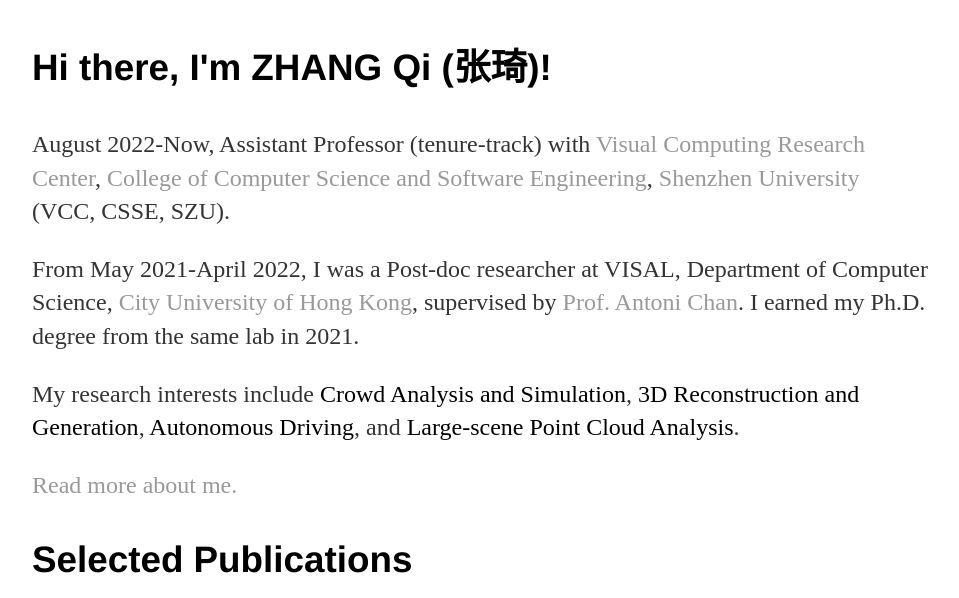
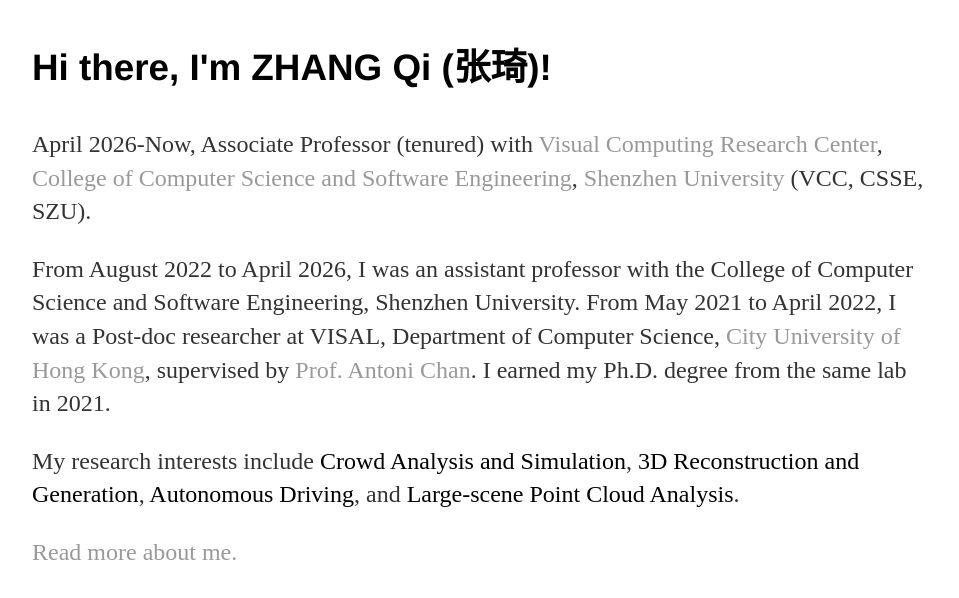
Before and after one commit to zqyq/zqyq.github.io, a Jekyll site: the page built from index.html, in a window 1280 px wide and 900 px high, cut to the strip 302-900 px from the top of the window. Shown: the whole strip, without its empty margins (160-1119 px from the left). Built offline with Jekyll 4.4.1, drawn with Linux system fonts in a browser that asks for light colours.

Commit message:
Update index.html

```diff
--- a/index.html
+++ b/index.html
@@ -7,12 +7,13 @@
 			<img src="https://csse.szu.edu.cn/attachment/base64/img_17448576911631_.jpg" title="zq" alt="zq", height="200" width="200" >
 			<h3> Hi there, I'm ZHANG Qi (张琦)!</h3>
 
-				<p>  August 2022-Now, Assistant Professor (tenure-track) with <a href=https://vcc.tech/index.html> Visual Computing Research Center</a>,
+				<p>  April 2026-Now, Associate Professor (tenured) with <a href=https://vcc.tech/index.html> Visual Computing Research Center</a>,
 					<a href=https://csse.szu.edu.cn/>College of Computer Science and Software Engineering</a>,
 					<a href=https://www.szu.edu.cn/>Shenzhen University</a> (VCC, CSSE, SZU).
 				 </p>
                <p>
-				From May 2021-April 2022, I was a Post-doc researcher at VISAL, Department of Computer Science,
+				From August 2022 to April 2026, I was an assistant professor with the College of Computer Science and Software Engineering, Shenzhen University.
+				   From May 2021 to April 2022, I was a Post-doc researcher at VISAL, Department of Computer Science,
 				<a href="https://www.cityu.edu.hk/">City University of Hong Kong</a>,
 				supervised by
 				<a href="http://www.cs.cityu.edu.hk/~abchan/">Prof. Antoni Chan</a>. I earned my Ph.D. degree from the same lab in 2021.
```
